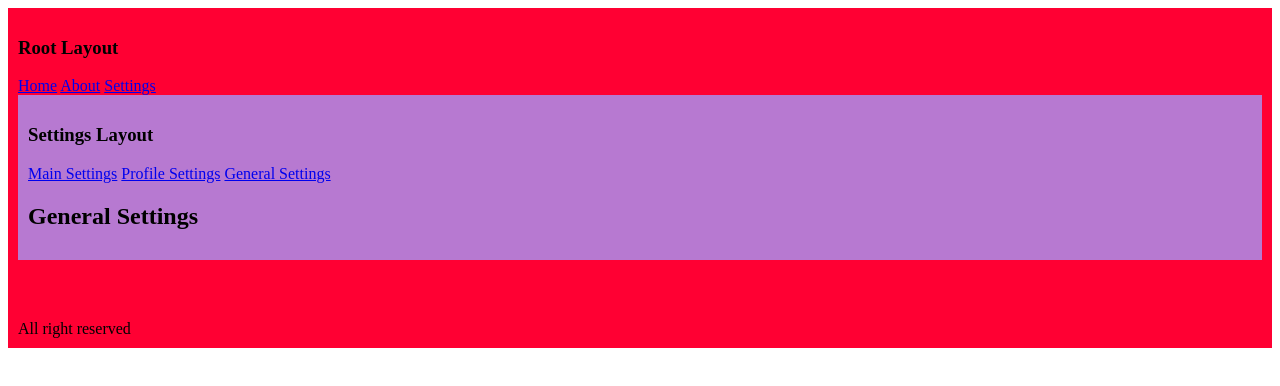
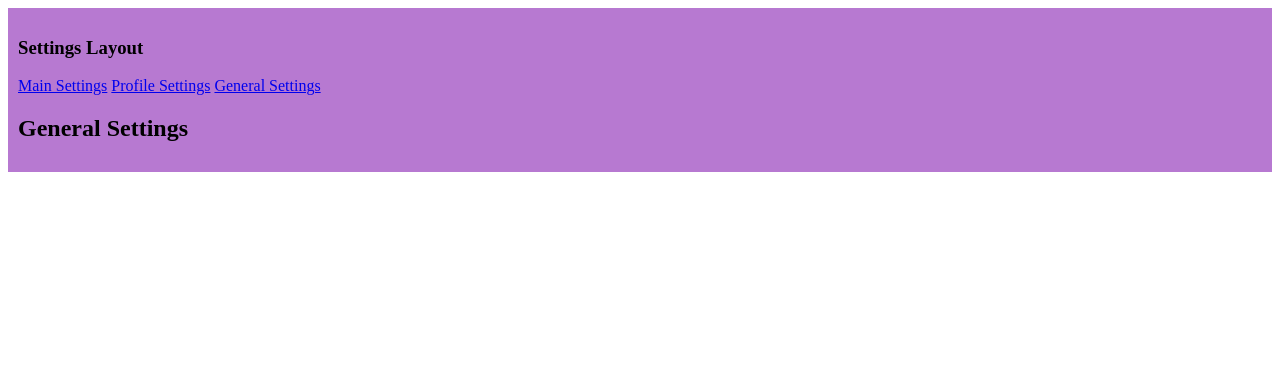
Before and after one commit to Pablo2e/curso-svelte-sveltekit, a SvelteKit app in the folder my-sveltekit-app/: page /settings/general in a window 1280 px wide. Shown: the top 386 px of the page. Built offline with nearby package versions, Linux system fonts and the light colour scheme.

Commit message:
seccion 10 94 changing layouts conditionally

```diff
--- a/my-sveltekit-app/src/routes/+layout.svelte
+++ b/my-sveltekit-app/src/routes/+layout.svelte
@@ -1,3 +1,10 @@
+<script>
+	import { page } from '$app/stores';
+</script>
+
+{#if $page.url.pathname.startsWith('/setting')}
+	<slot />
+{:else}
 	<div style:background="#f03" style:padding="10px">
 		<h3>Root Layout</h3>
 		<nav>
@@ -5,10 +12,8 @@
 			<a href="/about">About</a>
 			<a href="/settings">Settings</a>
 		</nav>
-
 		<slot />
 
-  <footer style:margin-top="60px">
-    All right reserved
-  </footer>
+		<footer style:margin-top="60px">All rights reserved.</footer>
 	</div>
+{/if}
```
Lines whose indentation alone changed are shown as unchanged.
